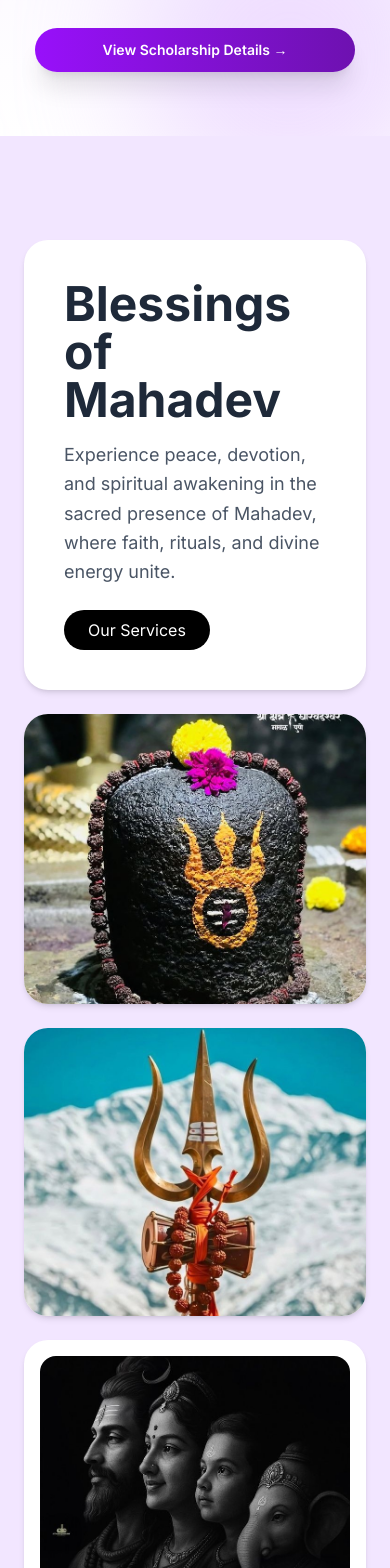
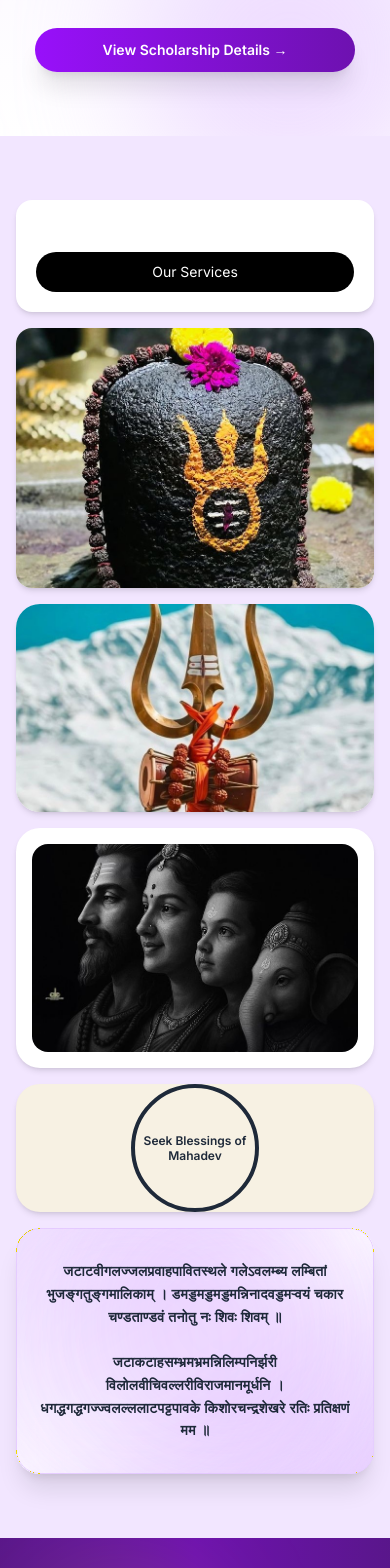
Before and after one commit to PathakAnshika/ShivTempleWebsite, a Next.js app: page / in a window 390 px wide. Shown: the part 4640-6208 px from the top of the page. Built offline with nearby package versions, Linux system fonts and the light colour scheme.

Commit message:
Upgrade Next.js to fix security vulnerability

```diff
--- a/app/components/GallerySection.jsx
+++ b/app/components/GallerySection.jsx
@@ -12,8 +12,8 @@ export function GallerySection() {
   };
 
   return (
-    <section className="bg-[#f2e6ff] py-20 flex justify-center items-center">
-      <div className="grid grid-cols-1 md:grid-cols-3 gap-6 max-w-6xl p-6 w-full">
+   <section className="bg-[#f2e6ff] py-12 sm:py-16 md:py-20 flex justify-center items-center">
+      <div className="grid grid-cols-1 md:grid-cols-3 gap-4 sm:gap-6 max-w-6xl p-4 sm:p-6 w-full">
 
         {/* Large Text Box */}
         <motion.div
@@ -22,17 +22,46 @@ export function GallerySection() {
           initial="hidden"
           whileInView="visible"
           viewport={{ once: true }}
-          className="md:col-span-2 bg-white rounded-3xl p-10 flex flex-col justify-center shadow-md hover:shadow-lg transition"
+          className="
+  md:col-span-2
+  bg-white
+  rounded-2xl sm:rounded-3xl
+  p-5 sm:p-8 md:p-10
+  flex flex-col justify-center
+  shadow-md hover:shadow-lg
+  transition
+"
         >
-          <h1 className="text-5xl font-bold text-gray-800 mb-4">Blessings of Mahadev
-</h1>
-          <p className="text-gray-600 mb-6 text-lg leading-relaxed">
-           Experience peace, devotion, and spiritual awakening in the sacred presence of Mahadev, where faith, rituals, and divine energy unite.
-
-          </p>
-          <button className="bg-black text-white rounded-full px-6 py-2 w-fit hover:bg-gray-800 transition">
-            Our Services
-          </button>
+          <h1 className="
+  text-3xl
+  sm:text-4xl
+  md:text-5xl
+  font-bold
+  text-gray-800
+  mb-3 sm:mb-4
+">
+  </h1>
+          <p className="
+  text-gray-600
+  mb-5 sm:mb-6
+  text-base sm:text-lg
+  leading-7
+">
+  </p>
+          <button
+  className="
+    bg-black text-white
+    rounded-full
+    px-5 sm:px-6
+    py-2.5
+    text-sm sm:text-base
+    w-full sm:w-fit
+    hover:bg-gray-800
+    transition
+  "
+>
+  Our Services
+    </button>
         </motion.div>
 
         {/* Image Top Right */}
@@ -42,7 +71,15 @@ export function GallerySection() {
           initial="hidden"
           whileInView="visible"
           viewport={{ once: true }}
-          className="bg-white rounded-3xl overflow-hidden shadow-md hover:shadow-lg transition"
+         className="
+  bg-white
+  rounded-2xl sm:rounded-3xl
+  overflow-hidden
+  shadow-md
+  hover:shadow-lg
+  transition
+  h-[260px] sm:h-auto
+"
         >
           <img
             src="/images/about3.jpg"
@@ -63,7 +100,7 @@ export function GallerySection() {
           <img
             src="/images/trishul.jpg"
             alt="Gallery 1"
-            className="w-full h-72 object-cover"
+            className="w-full h-52 sm:h-72 object-cover"
           />
         </motion.div>
 
@@ -79,7 +116,7 @@ export function GallerySection() {
   className="bg-white rounded-3xl p-4 shadow-md hover:shadow-lg transition"
 >
   {/* IMAGE WRAPPER (card size control) */}
-  <div className="w-full h-65 overflow-hidden rounded-2xl">
+  <div className="w-full h-52 sm:h-64 overflow-hidden rounded-2xl">
     <img
       src="/images/ShivParivar.jpg"
       alt="ShivParivar.jpg"
@@ -99,7 +136,7 @@ export function GallerySection() {
           viewport={{ once: true }}
           className="bg-[#f7f1e3] rounded-3xl flex items-center justify-center shadow-md hover:shadow-lg transition"
         >
-          <div className="w-40 h-40 rounded-full border-4 border-gray-800 flex items-center justify-center text-gray-800 text-sm font-semibold relative">
+         <div className="w-32 h-32 sm:w-40 sm:h-40 rounded-full border-4 border-gray-800 flex items-center justify-center text-gray-800 text-xs sm:text-sm font-semibold relative">
             <span className="absolute text-center leading-tight">
              Seek Blessings of Mahadev
 
@@ -120,8 +157,8 @@ export function GallerySection() {
     bg-gradient-to-br from-purple-200 via-white to-purple-300
     shadow-xl hover:shadow-2xl transition duration-500
 
-    px-6 sm:px-10 md:px-16
-    py-14 sm:py-16
+   px-4 sm:px-8 md:px-16
+py-8 sm:py-12 md:py-16
 
     flex items-center justify-center
   "
@@ -137,12 +174,14 @@ export function GallerySection() {
   <p
     className="
       relative z-10
-      text-base sm:text-lg md:text-xl lg:text-2xl
-
+    text-sm
+sm:text-base
+md:text-xl
+lg:text-2xl
       font-semibold
       text-gray-800
 
-      leading-relaxed sm:leading-loose
+     leading-relaxed
       tracking-wide text-center
 
       max-w-4xl
```
